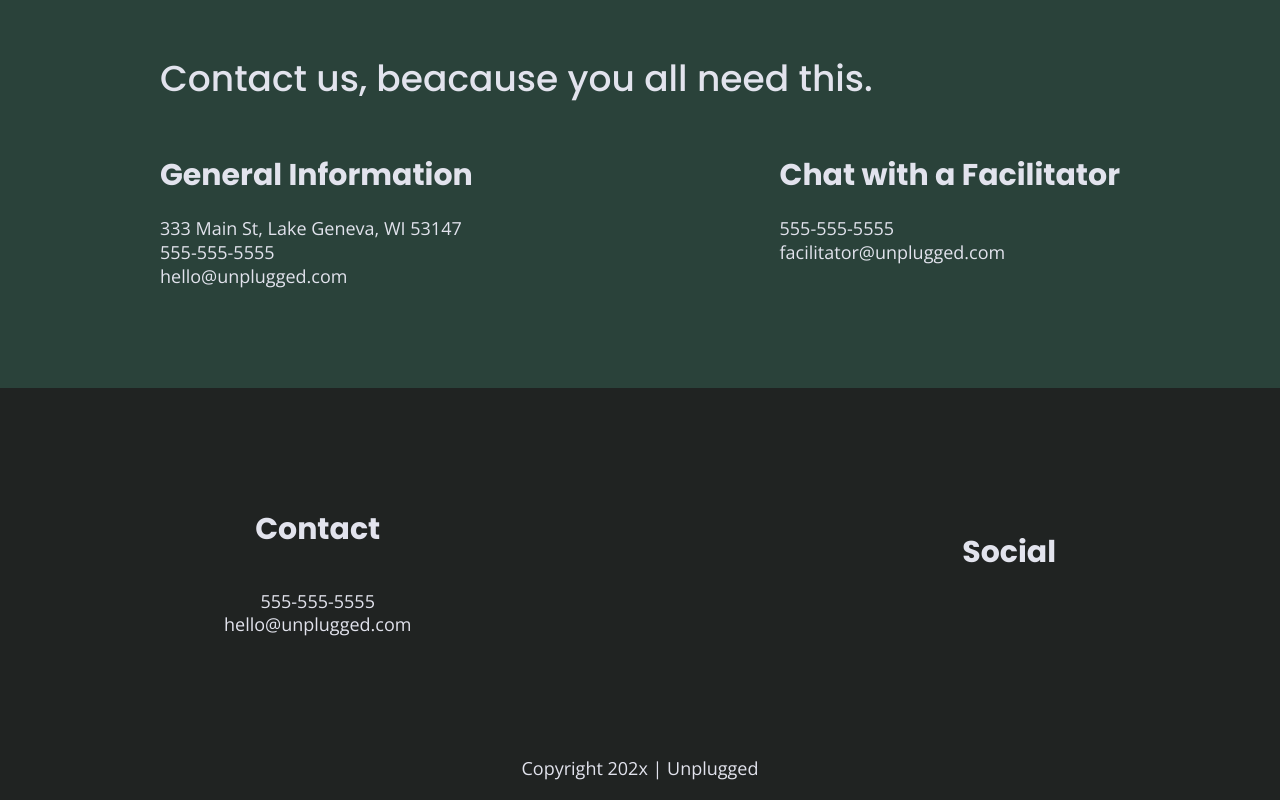
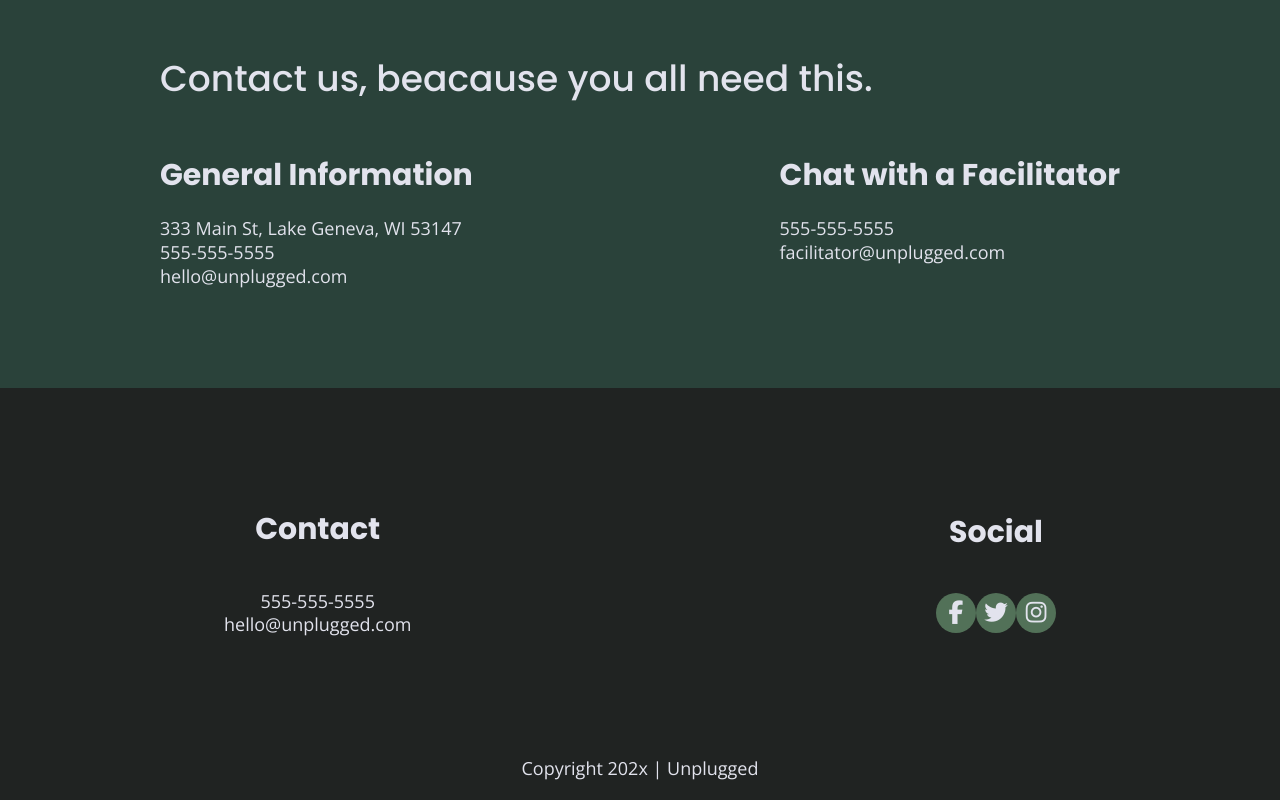
Before and after one commit to alebarraza88/unplugged, a website: page about/index.html in a window 1280 px wide. Shown: the part 1194-1994 px from the top of the page. Drawn offline with nearby package versions, Linux system fonts and the light colour scheme.

Commit message:
added social icons and styles

```diff
--- a/about/index.html
+++ b/about/index.html
@@ -18,8 +18,12 @@
 
   <link rel="stylesheet" href="../css/normalize.css">
   <link rel="stylesheet" href="../css/main.css">
+  <!----- Fontawesome!-->
+<script src="https://kit.fontawesome.com/29ecc25a17.js" crossorigin="anonymous"></script>
+<meta name="theme-color" content="#fafafa">
 
   <meta name="theme-color" content="#fafafa">
+
   <!-------Google fonts!-->
   <link href="https://fonts.googleapis.com/css?family=Open+Sans:400,700|Poppins:500,700" rel="stylesheet">
 
@@ -55,7 +59,7 @@
 
     <section class="map">
         <figure>
-          <iframe src="https://www.google.com/maps/embed?pb=!1m18!1m12!1m3!1d2937.264848877189!2d-88.42986248453636!3d42.59212397917199!2m3!1f0!2f0!3f0!3m2!1i1024!2i768!4f13.1!3m3!1m2!1s0x88058bbbacb5568f%3A0xac5d9a1fbeb32534!2s333+W+Main+St%2C+Lake+Geneva%2C+WI+53147!5e0!3m2!1sen!2sus!4v1541558469187" width="600" height="450" frameborder="0" style="border:0" allowfullscreen></iframe>
+
         </figure>
     </section>
 
@@ -104,13 +108,13 @@
               <h4>Social</h4>
             <div class="social-icons">
                 <p>
-                  <a href="https://www.facebook.com/yoursite" target="_blank" rel="fb icon"></a>
+                  <a href="https://www.facebook.com/yoursite" target="_blank" rel="fb icon"><i class="fab fa-facebook-f"></i></a>
                 </p>
                 <p>
-                  <a href="https://www.twitter.com" target="_blank"  rel="twitter-icon"></a>
+                  <a href="https://www.twitter.com" target="_blank"  rel="twitter-icon"><i class="fab fa-twitter"></i></a>
                 </p>
                 <p>
-                  <a href="https://www.instagram.com" target="_blank" rel="ig-icon"></a>
+                  <a href="https://www.instagram.com" target="_blank" rel="ig-icon"><i class="fab fa-instagram"></i></a>
                 </p>
             </div>
           </div>
--- a/css/main.css
+++ b/css/main.css
@@ -216,16 +216,24 @@ footer p{
 footer .contact{
   margin-bottom: 50px;
 }
-footer .social-icons{
+footer .social-icons {
   display: flex;
   justify-content: space-around;
   align-items: center;
 }
 
-footer .social-icons p{
+footer .social-icons p {
+  background-color: #527158;
+  border-radius: 50%;
+  width: 40px;
+  height: 40px;
   display: flex;
   justify-content: center;
-  align-items:center;
+  align-items: center;
+}
+
+footer .social-icons p i {
+  font-size: 1.3125em;
 }
 footer .copyright{
   margin: 20px 0;
@@ -314,7 +322,6 @@ input[type=button] {
 .features-icons i{
 	font-size: 3.75em;
   margin-bottom: 40px;
-
 
 }
 .features-description p {
```
Also changed, not shown: faq/index.html (+6 -3 lines), index.html (+3 -3 lines).
